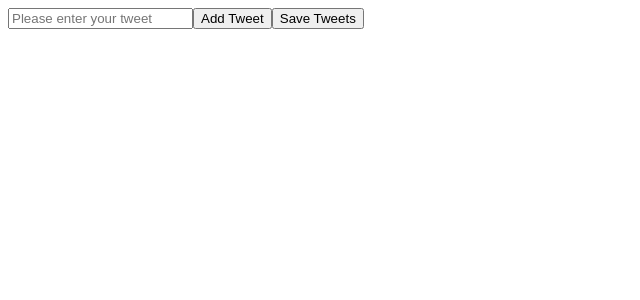
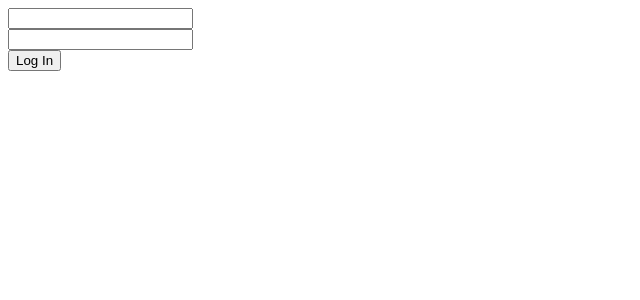
Before and after one commit to DavidChvo22/Twitter-Clone, a React (Vite) app: page / in a window 1280 px wide. Shown: the top 300 px of the page, without its empty margins (0-640 px from the left). Built offline with nearby package versions, Linux system fonts and the light colour scheme.

Commit message:
Log in and log out functionality

```diff
--- a/package.json
+++ b/package.json
@@ -8,7 +8,8 @@
   },
   "dependencies": {
     "react": "^19.0.0",
-    "react-dom": "^19.0.0"
+    "react-dom": "^19.0.0",
+    "react-router-dom": "^7.6.2"
   },
   "devDependencies": {
     "@vitejs/plugin-react": "^4.0.0",
--- a/src/components/App/App.jsx
+++ b/src/components/App/App.jsx
@@ -1,5 +1,5 @@
-import Home from "../Home/Home"
+import Main from "../Main/Main"
 
 export default function App(){
-    return <Home></Home>
+    return <Main></Main>
 }
--- a/src/components/Home/Home.jsx
+++ b/src/components/Home/Home.jsx
@@ -1,10 +1,13 @@
 import InputField from "../InputField/InputField.jsx";
 import TweetShower from "../TweetShower/TweetShower.jsx";
 import { useState } from "react";
+import { useNavigate } from "react-router-dom";
 
 export default function Home() {
-
-
+  const navigate = useNavigate();
+  function handleLogOut(){
+    navigate("/");
+  }
   const [tweet, setTweet] = useState("");
   return (
     <>
@@ -15,8 +18,8 @@ export default function Home() {
       <TweetShower
         tweet={tweet}
         setTweet={setTweet}
-
       ></TweetShower>
+      <button onClick={handleLogOut}>Log Out</button>
     </>
   );
 }
--- /dev/null
+++ b/src/components/Login/Login.jsx
@@ -0,0 +1,35 @@
+import { useState } from "react";
+import { useNavigate } from "react-router-dom"
+
+export default function Login() {
+  const [email, setEmail] = useState("");
+  const [password, setPassword] = useState("");
+  const navigate = useNavigate()
+  function handleEmailInput(event) {
+    setEmail(event.target.value);
+  }
+  function handlePasswordInput(event) {
+    setPassword(event.target.value);
+  }
+  function handleLogin(event) {
+     event.preventDefault();
+    if (email.length >= 6 && password.length >= 6) {
+        navigate("/Home")
+    }else{
+        alert("Email and password must be atleast 6 characters");
+    }
+  }
+  return (
+    <form onSubmit={handleLogin}>
+      <input type="text" name="email" onChange={handleEmailInput}></input>
+      <br />
+      <input
+        type="password"
+        name="password"
+        onChange={handlePasswordInput}
+      ></input>
+      <br />
+      <button type="submit">Log In</button>
+    </form>
+  );
+}
--- /dev/null
+++ b/src/components/Main/Main.jsx
@@ -0,0 +1,14 @@
+import Home from "../Home/Home";
+import { BrowserRouter as Router, Routes, Route } from "react-router-dom";
+import Login from "../Login/Login";
+
+export default function (){
+   return (
+     <Router>
+       <Routes>
+         <Route path="/" element={<Login></Login>}></Route>
+         <Route path="/Home" element={<Home></Home>}></Route>
+       </Routes>
+     </Router>
+   );
+}
```
Also changed, not shown: 1 other file (tests, documents, lock files or other folders).
